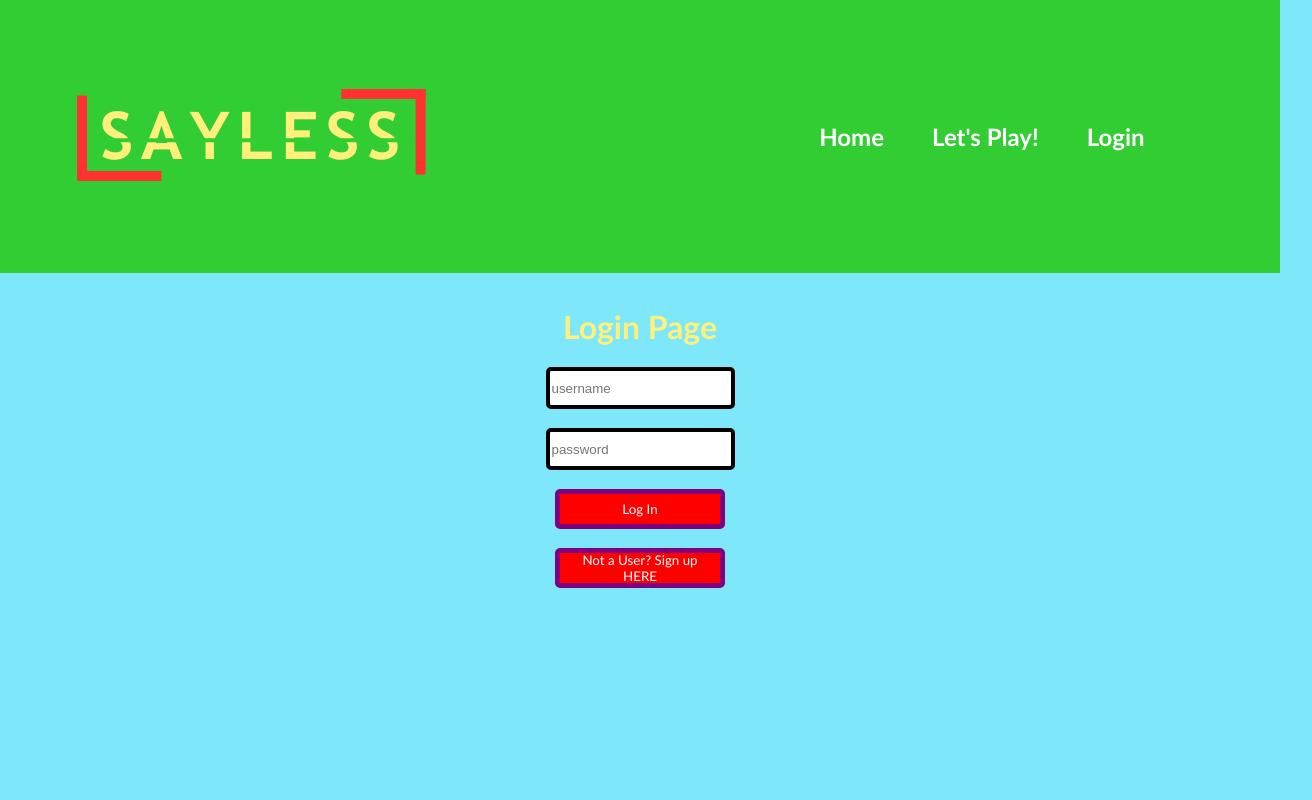
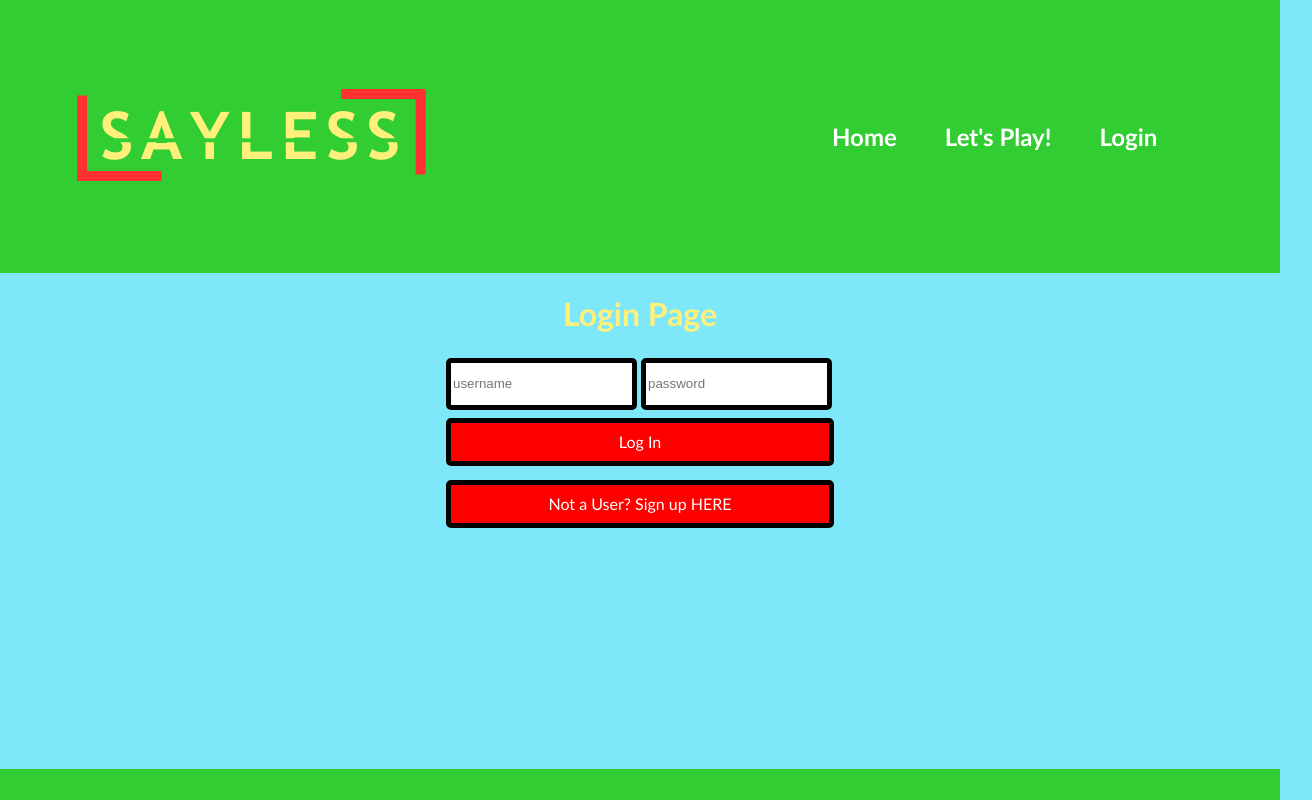
Before and after one commit to sudosurmrf/SayLess_TEST, a React (Vite) app: page /login in a window 1280 px wide. Shown: the top 800 px of the page, 1312 px wide, since content can reach past the window. Built offline with nearby package versions, Linux system fonts and the light colour scheme; no server answers.

Commit message:
login-page css

```diff
--- a/src/Components/Intro.jsx
+++ b/src/Components/Intro.jsx
@@ -9,7 +9,7 @@ const Intro = () => {
         </div>
 
         <h2 className="motto">The fun phrase game you will be itching to play!</h2>
-        <h3 clssName="intro-premise">SayLess is a game where your opponent attempts to guess an entire phrase correctly using only a portion of the characters used in the original phrase.</h3>
+        <h3 className="intro-premise">SayLess is a game where your opponent attempts to guess an entire phrase correctly using only a portion of the characters used in the original phrase.</h3>
 
         <h2 className="rules">Rules</h2>
           <h4>
--- a/src/Components/Login.jsx
+++ b/src/Components/Login.jsx
@@ -55,8 +55,10 @@ const Login = () => {
       <div className="login-container">
         <h1>{showLogin ? 'Login Page' : 'Register Page'}</h1>
         <form>
+          <div className="login-input">
           <input value={usernameInput} onChange={(event) => setUsernameInput(event.target.value)} type="text" placeholder="username" required /> <br />
-          <input value={passwordInput} onChange={(event) => setPasswordInput(event.target.value)} type="password" placeholder="password" required /> <br />
+          <input value={passwordInput} onChange={(event) => setPasswordInput(event.target.value)} type="password" placeholder="password" required /> <br /></div>
+
         {!showLogin && (
           <>
             <input value={secondaryPasswordInput} onChange={(event) => setSecondaryPasswordInput(event.target.value)} type="password" placeholder="Confirm password" required />
@@ -65,7 +67,6 @@ const Login = () => {
         )}
         {showLogin ? (
           <>
-            <div> </div>
             <button type="button" className="switch-link" onClick={logInUser}>Log In</button>
             <br />
             <button type="button" className="switch-link" onClick={() => setShowLogin(false)}>Not a User? Sign up HERE</button>
--- a/src/index.css
+++ b/src/index.css
@@ -3,56 +3,6 @@ body {
     padding:0;
     font-family: 'Trebuchet MS', sans-serif;
     background-color: #7EE8FA;
-}
-
-.navbar {
-    background-color: #32CD32;
-    display: flex;
-    align-items: center;
-    justify-content: space-between;
-}
-.navbar-brand {
-    margin-top: -9%;
-    margin-bottom: -9%;
-}
-.nav-button {
-    width: 20%;
-}
-.nav-links {
-    display: flex;
-    list-style: none;
-    width: 36%;
-    gap: 3rem;
-}
-.nav-links a {
-    color: white;
-    text-decoration: none;
-    font-weight: bold;
-    font-size: x-large;
-}
-.nav-links a:hover {
-    font-size: xx-large;
-    color: #FFF07C;
-}
-
-.header{
-    text-align: center;
-    color: #FFF07C;
-    font-size: 3em;
-    text-transform: uppercase;
-    margin-top: -3%;
-    margin-bottom: -7%;
-}
-.motto {
-    margin-top: -5%;
-}
-.intro-premise {
-    text-align: center;
-}
-.rules {
-    color: red;
-    text-align: center;
-    margin-top: auto;
 }
 
 h1 {
@@ -67,12 +17,9 @@ h2 {
     margin-bottom: auto;
 }
 
-
-
 h3 {
     text-align: center;
 }
-
 
 h4 {
     display: flex;
@@ -86,6 +33,59 @@ p {
     text-align: center;
 }
 
+
+.navbar {
+    background-color: #32CD32;
+    display: flex;
+    align-items: center;
+    justify-content: space-between;
+    width: 100%;
+}
+.navbar-brand {
+    margin-top: -9%;
+    margin-bottom: -9%;
+}
+.nav-button {
+    width: 20%;
+}
+.nav-button:hover {
+    font-size: large;
+}
+
+.nav-links {
+    display: flex;
+    list-style: none;
+    width: 35%;
+    gap: 3rem;
+}
+.nav-links a {
+    color: white;
+    text-decoration: none;
+    font-weight: bold;
+    font-size: x-large;
+}
+.nav-links a:hover {
+    font-size: xx-large;
+    color: #FFF07C;
+}
+
+
+.header{
+    text-align: center;
+    color: #FFF07C;
+    margin-top: -3%;
+    margin-bottom: -7%;
+}
+.motto {
+    margin-top: -5%;
+}
+.intro-premise {
+    text-align: center;
+}
+.rules {
+    color: red;
+    text-align: center;
+}
 .intro-demo {
     display: flex;
     align-items: center;
@@ -106,7 +106,6 @@ p {
     margin-bottom: -15%;
     border: solid black 5px;
     border-radius: 5px;
-    height: 3em;
     width: 15%;
     text-align: center;
     color: white;
@@ -116,26 +115,37 @@ p {
     font-size: larger;
 }
 
+input {
+    display: flex;
+    align-items: center;
+    justify-content: center;
+    border: solid 5px;
+    height: 3em;
+    border-radius: 5px;
+}
+
 .login-container {
     display: flex;
     flex-direction: column;
     align-items: center;
-    /* justify-content: center; */
-    /* width: 50%; */
-    /* margin: auto; */
-    margin-top: 1%;
+}
+.login-input{
+    display: flex;
+    height: 3em;
+    align-items: center;
+    justify-content: center;
+    color: #32CD32;
+    gap: 2px;
+    margin-top: 5px;
 }
 .switch-link {
-    background-color: red;
-    display: flex;
-    align-items: center;
-    /* justify-content: center; */
-    margin: auto;
-    border: solid purple 5px;
-    border-radius: 5px;
-    width: 90%;
     color: white;
-    font-family: 'Trebuchet MS', sans-serif;
+    margin-top: 10px;
+    margin-bottom: -15px;
+    width: 100%;
+}
+.switch-link:hover {
+    font-size: large;
 }
 
 button {
@@ -147,23 +157,15 @@ button {
     border: solid black 5px;
     border-radius: 5px;
     height: 3em;
-    /* width: 15%; */
+    width: 20em;
     color: white;
     font-family: 'Trebuchet MS', sans-serif;
+    font-size: medium;
 }
 button:hover {
-    font-size: larger;
+    font-size: large;
 }
 
-input {
-    display: flex;
-    align-items: center;
-    justify-content: center;
-    /* flex-direction: row; */
-    border: solid 4px;
-    padding-block: 5%;
-    border-radius: 5px;
-}
 
 .update-buttons {
     display: flex;
@@ -181,6 +183,7 @@ input {
     margin-top: 1%;
     gap: 5px
 }
+
 
 .game-h2 {
     text-align: center;
@@ -204,12 +207,10 @@ input {
     color: white;
     font-family: 'Trebuchet MS', sans-serif;
 }
-
 .game-quote:hover {
     font-size: larger;
     color: white;
 }
-
 .game-shortening {
     background-color: #FFF07C;
     display: flex;
@@ -226,12 +227,10 @@ input {
     color: #32CD32;
     font-family: 'Trebuchet MS', sans-serif;
 }
-
 .game-shortening:hover {
     font-size: larger;
     color: #32CD32;
 }
-
 .game-p1 {
     background-color: red;
     display: flex;
@@ -248,16 +247,63 @@ input {
     color: white;
     font-family: 'Trebuchet MS', sans-serif;
 }
-
 .game-p1:hover {
     font-size: larger;
 }
+
+
+#account-user-details {
+    display: flex;
+    flex-wrap: wrap;
+    font-size: x-large;
+    border: solid black 5px;
+    width: 30%;
+    /* padding: 10px; */
+    /* margin-top: 5%; */
+    margin-left: 5%;
+    background-color: white;
+    /* color: #fff; */
+    border-radius: 8px;
+}
+.account-played {
+    background-color: #FFF07C;
+    border-bottom: solid 5px;
+    width: 100%;
+}
+.account-played:hover {
+    font-size: larger;
+}
+.account-won {
+    background-color: #32CD32;
+    border-bottom: solid 5px;
+    width: 100%;
+}
+.account-won:hover {
+    font-size: larger;
+}
+.account-lost {
+    background-color: red;
+    border-bottom: solid 5px;
+    width: 100%;
+}
+.account-lost:hover {
+    font-size: larger;
+}
+.account-ratio {
+    background-color: #7EE8FA;
+    border-top: solid 5px;
+    width: 100%;
+}
+.account-ratio:hover {
+    font-size: larger;
+}
+
 
 .footer {
     position: absolute;
     background-color: #32CD32;
     color: white;
-    padding: 1rem;
+    /* padding: 1rem; */
     width: 100%;
     margin-top: 20%;
 }
@@ -298,7 +344,6 @@ input {
     font-size: larger;
     color: #FFF07C;
 }
-
 .footerlink {
     width: 40px;
     height: 40px;
```
